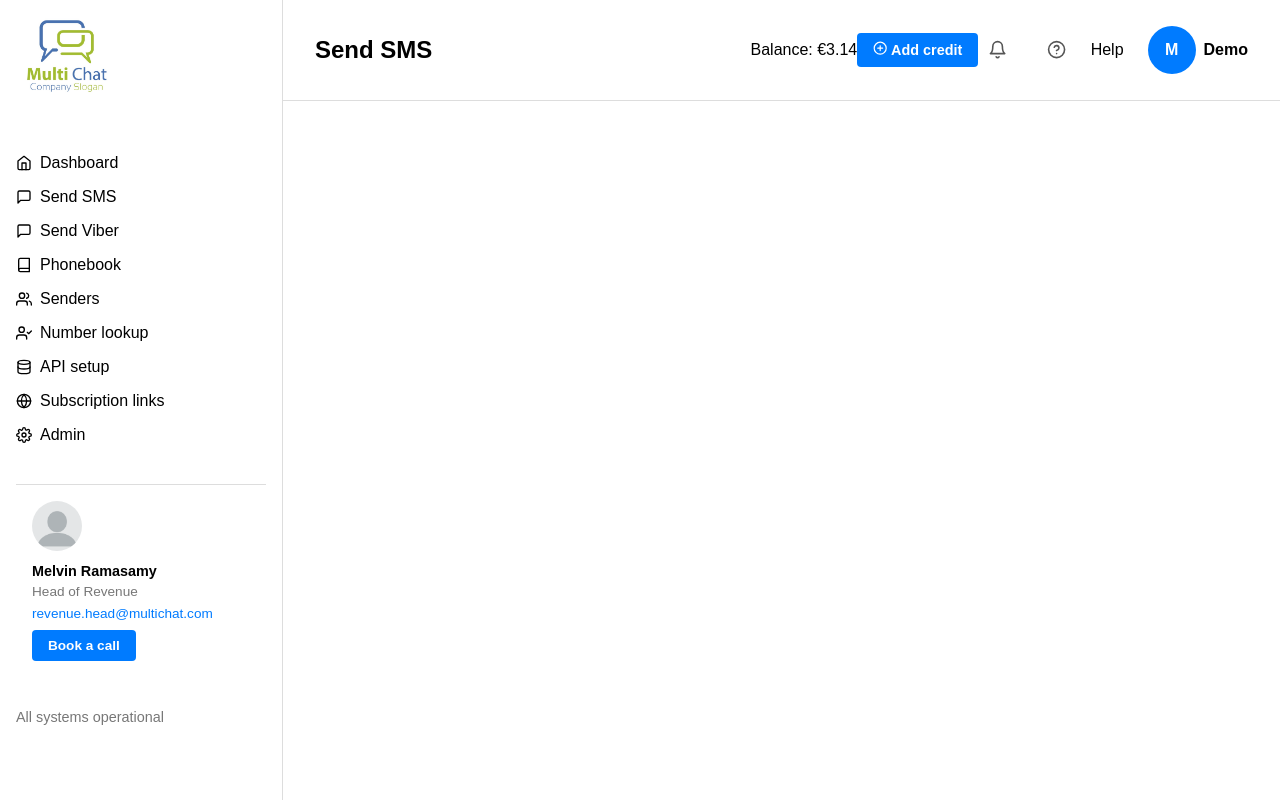
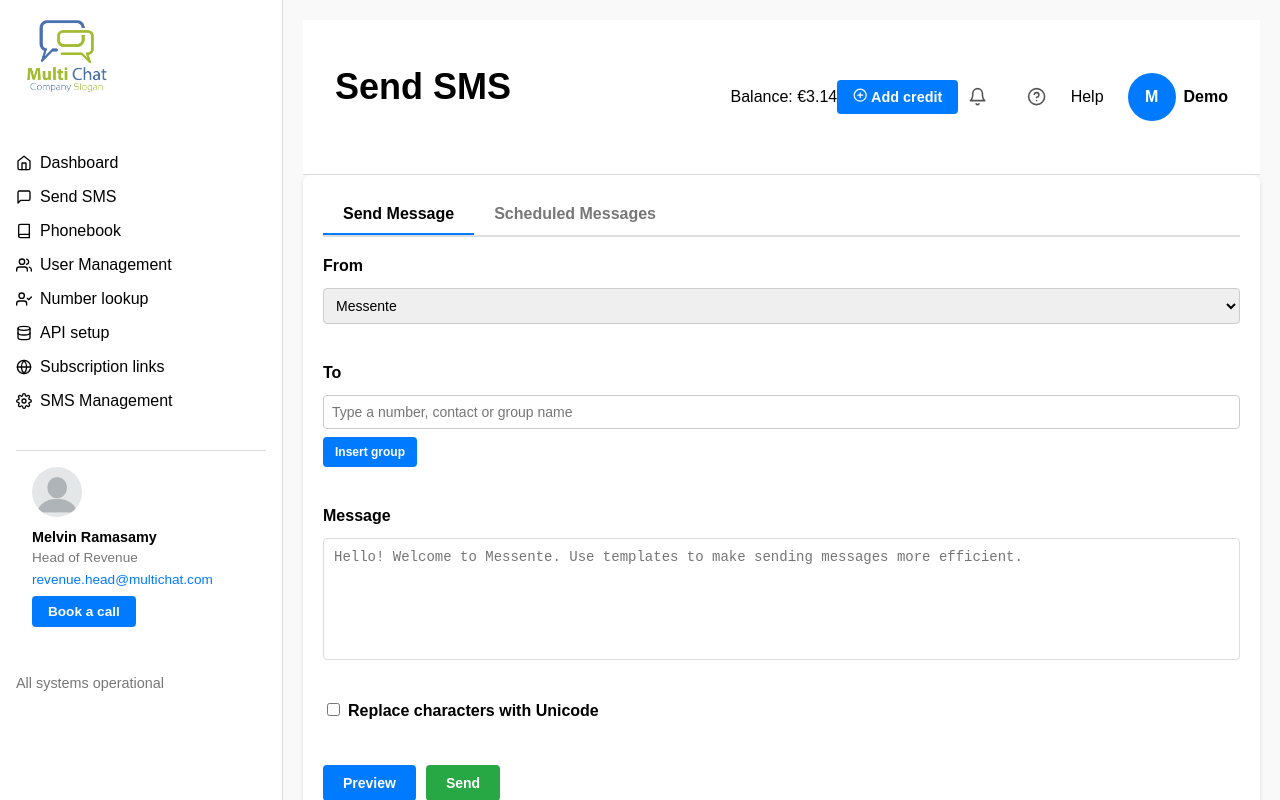
Before and after one commit to NandhiniKarvendhan/SMS-gateway-demo, a React (Create React App) app: page /send-sms in a window 1280 px wide. Built offline with nearby package versions, Linux system fonts and the light colour scheme; no server answers.

Commit message:
Updating the send sms and sms management page

```diff
--- a/src/App.js
+++ b/src/App.js
@@ -19,11 +19,11 @@
         <Route path="/dashboard" element={<Dashboard />} />
         <Route path="/history" element={<DataPage />} />
 
-        <Route path="/smpp-client" element={<SMPPClientPage />} />
+        <Route path="/sms-management" element={<SMPPClientPage />} />
         <Route path="/send-sms" element={<SentSms/>} />
         <Route path="/send-viber" element={<h2>Send Viber Page</h2>} />
         <Route path="/phonebook" element={<h2>Phonebook Page</h2>} />
-        <Route path="/senders" element={<h2>Senders Page</h2>} />
+        <Route path="/user-management" element={<h2>User Management Page</h2>} />
         <Route path="/number-lookup" element={<h2>Number Lookup Page</h2>} />
         <Route path="/api-setup" element={<h2>API Setup Page</h2>} />
         <Route path="/subscription-links" element={<h2>Subscription Links Page</h2>} />
--- a/src/components/Header.jsx
+++ b/src/components/Header.jsx
@@ -8,13 +8,12 @@
   const pageTitles = {
     "/dashboard": "Dashboard",
     "/send-sms": "Send SMS",
-    "/send-viber": "Send Viber",
     "/phonebook": "Phonebook",
     "/senders": "Senders",
     "/number-lookup": "Number Lookup",
     "/api-setup": "API Setup",
     "/subscription-links": "Subscription Links",
-    "/admin": "Admin",
+    "/sms-management": "SMS Management",
   };
 
   const pageTitle = pageTitles[location.pathname] || "Messente";
--- a/src/components/Sidebar.jsx
+++ b/src/components/Sidebar.jsx
@@ -21,14 +21,12 @@
         <li onClick={() => handleNavigation("/send-sms")}>
           <FiMessageSquare /> Send SMS
         </li>
-        <li onClick={() => handleNavigation("/send-viber")}>
-          <FiMessageSquare /> Send Viber
-        </li>
+
         <li onClick={() => handleNavigation("/phonebook")}>
           <FiBook /> Phonebook
         </li>
-        <li onClick={() => handleNavigation("/senders")}>
-          <FiUsers /> Senders
+        <li onClick={() => handleNavigation("/user-management")}>
+          <FiUsers /> User Management
         </li>
         <li onClick={() => handleNavigation("/number-lookup")}>
           <FiUserCheck /> Number lookup
@@ -39,8 +37,8 @@
         <li onClick={() => handleNavigation("/subscription-links")}>
           <FiGlobe /> Subscription links
         </li>
-        <li onClick={() => handleNavigation("/smpp-client")}>
-          <FiSettings /> Admin
+        <li onClick={() => handleNavigation("/sms-management")}>
+          <FiSettings /> SMS Management
         </li>
       </ul>
 
--- a/src/pages/SMPPClientPage.jsx
+++ b/src/pages/SMPPClientPage.jsx
@@ -1,4 +1,8 @@
 import React, { useState } from 'react';
+import Sidebar from "../components/Sidebar.jsx";
+import Header from "../components/Header.jsx";
+import "./styles/Dashboard.css";
+
 import ConnectionForm from '../components/ConnectionForm';
 import CommandsSection from '../components/CommandsSection';
 import LogsDisplay from '../components/LogsDisplay';
@@ -11,8 +15,11 @@
   };
 
   return (
+    <div className="dashboard-container">
+    <Sidebar />
+    <div className="main-content">
+      <Header />
     <div className="smpp-client-page">
-      <h1 className="page-title">SMPP Client</h1>
 
       <div className="form-container">
         {/* Connection Form */}
@@ -31,6 +38,8 @@
       {/* Logs Display */}
       <LogsDisplay logs={logs} />
     </div>
+    </div>
+    </div>
   );
 }
 
--- a/src/pages/SentSmsPage.jsx
+++ b/src/pages/SentSmsPage.jsx
@@ -1,7 +1,7 @@
 import React from "react";
 import Sidebar from "../components/Sidebar.jsx";
 import Header from "../components/Header.jsx";
-import "./styles/Dashboard.css";
+import "./styles/SentSms.css";
 
 const SentSms = () => {
   return (
@@ -9,6 +9,51 @@
       <Sidebar />
       <div className="main-content">
         <Header />
+        <div className="send-sms-container">
+          <div className="tab-container">
+            <div className="tab active-tab">Send Message</div>
+            <div className="tab">Scheduled Messages</div>
+          </div>
+          <form className="send-sms-form">
+            <div className="form-group">
+              <label htmlFor="from" className="form-label">From</label>
+              <select id="from" name="from" className="form-control">
+                <option value="Messente">Messente</option>
+              </select>
+            </div>
+            <div className="form-group">
+              <label htmlFor="to" className="form-label">To</label>
+              <input
+                type="text"
+                id="to"
+                name="to"
+                placeholder="Type a number, contact or group name"
+                className="form-control"
+              />
+              <button type="button" className="insert-group-button">Insert group</button>
+            </div>
+            <div className="form-group">
+              <label htmlFor="message" className="form-label">Message</label>
+              <textarea
+                id="message"
+                name="message"
+                placeholder="Hello! Welcome to Messente. Use templates to make sending messages more efficient."
+                className="form-control"
+                rows="4"
+              ></textarea>
+            </div>
+            <div className="form-group">
+              <label className="form-label">
+                <input type="checkbox" />
+                Replace characters with Unicode
+              </label>
+            </div>
+            <div className="form-actions">
+              <button type="button" className="btn btn-preview">Preview</button>
+              <button type="submit" className="btn btn-send">Send</button>
+            </div>
+          </form>
+        </div>
       </div>
     </div>
   );
--- /dev/null
+++ b/src/pages/styles/SentSms.css
@@ -0,0 +1,128 @@
+/* Main Container Styles */
+.dashboard-container {
+  display: flex;
+}
+
+.main-content {
+  flex: 1;
+  padding: 20px;
+  background-color: #f9f9f9;
+}
+
+/* Send SMS Section */
+.send-sms-container {
+  background-color: #ffffff;
+  padding: 20px;
+  border-radius: 8px;
+  box-shadow: 0px 2px 4px rgba(0, 0, 0, 0.1);
+}
+
+.page-title {
+  font-size: 24px;
+  font-weight: bold;
+  margin-bottom: 20px;
+}
+
+/* Tabs */
+.tab-container {
+  display: flex;
+  border-bottom: 2px solid #ddd;
+  margin-bottom: 20px;
+}
+
+.tab {
+  padding: 10px 20px;
+  cursor: pointer;
+  font-weight: bold;
+  color: #777;
+}
+
+.active-tab {
+  color: #000;
+  border-bottom: 2px solid #007bff;
+}
+
+/* Form Styles */
+.send-sms-form {
+  display: flex;
+  flex-direction: column;
+  gap: 20px;
+}
+
+.form-group {
+  display: flex;
+  flex-direction: column;
+  gap: 8px;
+}
+
+.form-label {
+  font-weight: bold;
+}
+
+.form-control {
+  padding: 10px;
+  border: 1px solid #ddd;
+  border-radius: 4px;
+  font-size: 14px;
+}
+
+textarea.form-control {
+  resize: none;
+}
+
+.insert-group-button {
+  align-self: flex-start;
+  background-color: #007bff;
+  color: white;
+  padding: 8px 12px;
+  border: none;
+  border-radius: 4px;
+  cursor: pointer;
+  font-size: 12px;
+}
+
+.insert-group-button:hover {
+  background-color: #0056b3;
+}
+
+/* Actions Section */
+.form-actions {
+  display: flex;
+  gap: 10px;
+}
+
+.btn {
+  padding: 10px 20px;
+  border: none;
+  border-radius: 4px;
+  cursor: pointer;
+  font-weight: bold;
+  font-size: 14px;
+}
+
+.btn-preview {
+  background-color: #007bff;
+  color: white;
+}
+
+.btn-preview:hover {
+  background-color: #0056b3;
+}
+
+.btn-send {
+  background-color: #28a745;
+  color: white;
+}
+
+.btn-send:hover {
+  background-color: #218838;
+}
+
+.form-group input{
+  width: auto;
+}
+/* Checkbox */
+.form-group input[type="checkbox"] {
+  width: auto;
+  margin-right: 8px;
+}
```
Lines whose indentation alone changed are shown as unchanged.
